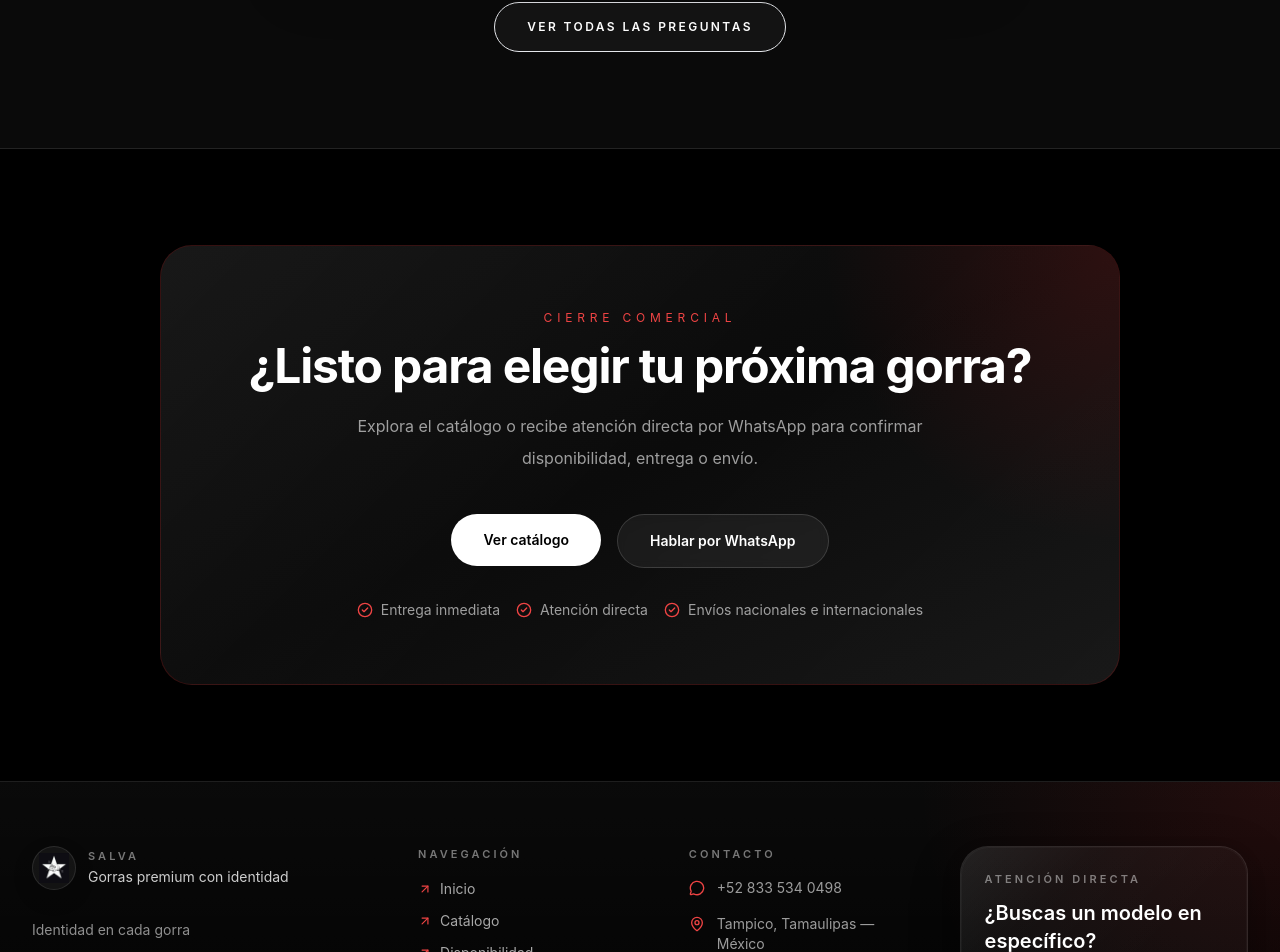
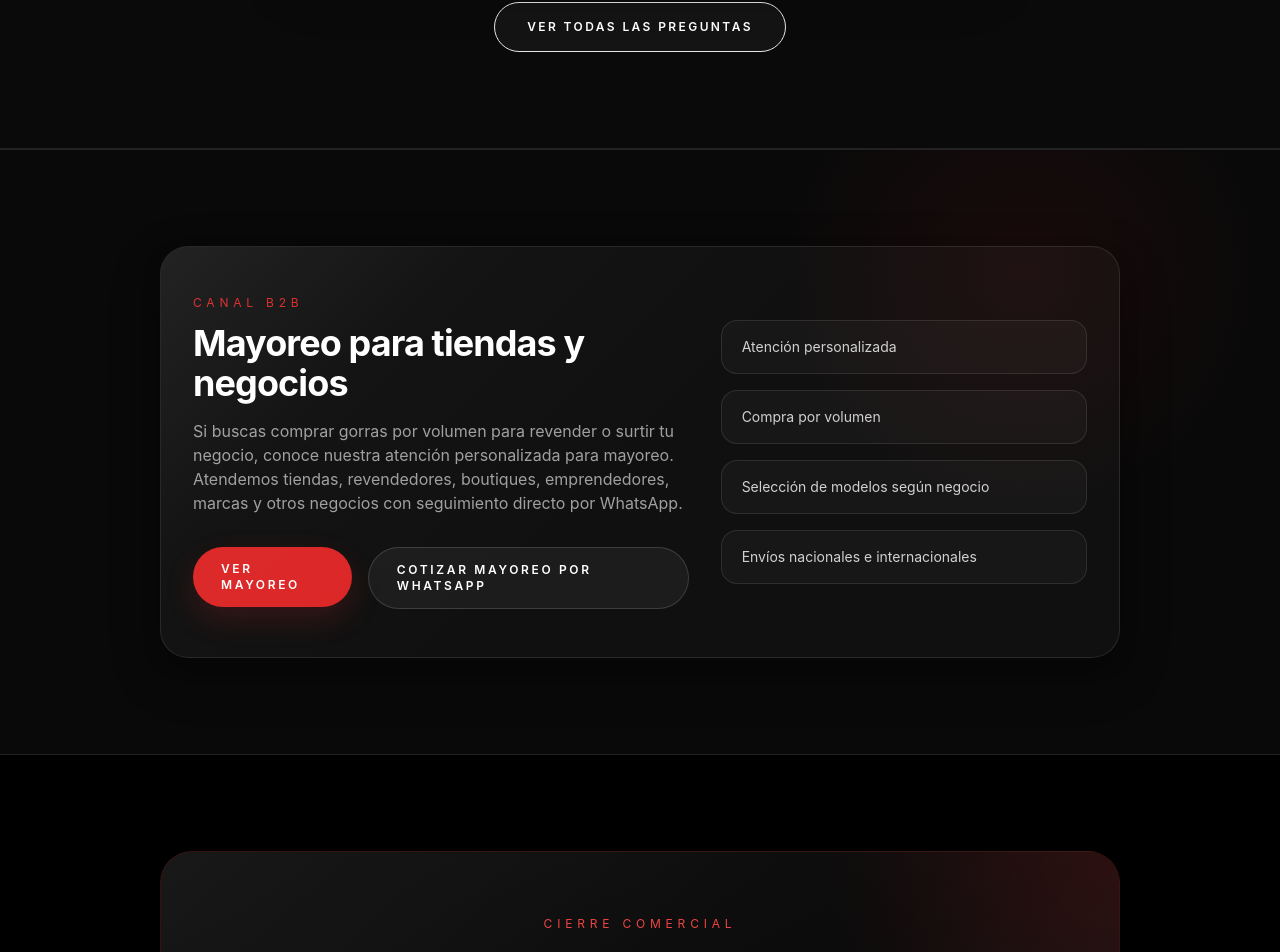
Before and after one commit to salva-ventures/salva-exclusive-caps-web, a Next.js app: page / in a window 1280 px wide. Shown: the part 5700-6652 px from the top of the page. Built offline with nearby package versions, Linux system fonts and the light colour scheme.

Commit message:
Add Mayoreo CTA section for bulk purchasing
Added a new section for Mayoreo CTA with details on bulk purchasing and personalized service.

```diff
--- a/src/app/page.tsx
+++ b/src/app/page.tsx
@@ -716,6 +716,79 @@ export default function HomePage() {
         </motion.div>
       </section>
 
+            {/* Mayoreo CTA */}
+      <section className="relative border-y border-white/10 bg-[#090909] py-24">
+        <div className="absolute inset-0 bg-[radial-gradient(circle_at_80%_20%,rgba(220,38,38,0.08),transparent_22%)]" />
+        <motion.div
+          initial="hidden"
+          whileInView="show"
+          viewport={{ once: true, amount: 0.15 }}
+          variants={fadeUp}
+          className="relative mx-auto max-w-5xl px-4 sm:px-6 lg:px-8"
+        >
+          <motion.div
+            whileHover={{ y: -4 }}
+            transition={{ type: "spring", stiffness: 220, damping: 24 }}
+            className={`${premiumCard} ${premiumHover} ${subtleOverlay} bg-[#101010] px-6 py-10 md:px-8 md:py-12`}
+          >
+            <div className="grid gap-8 md:grid-cols-[1.15fr_0.85fr] md:items-center">
+              <div>
+                <p className="mb-3 text-xs uppercase tracking-[0.4em] text-red-600">
+                  Canal B2B
+                </p>
+                <h2 className="text-3xl font-bold tracking-tight text-white md:text-4xl">
+                  Mayoreo para tiendas y negocios
+                </h2>
+                <p className="mt-4 max-w-2xl text-sm leading-7 text-white/60 sm:text-base">
+                  Si buscas comprar gorras por volumen para revender o surtir tu
+                  negocio, conoce nuestra atención personalizada para mayoreo.
+                  Atendemos tiendas, revendedores, boutiques, emprendedores,
+                  marcas y otros negocios con seguimiento directo por WhatsApp.
+                </p>
+
+                <div className="mt-8 flex flex-col gap-4 sm:flex-row">
+                  <motion.div whileHover={{ y: -2 }} whileTap={{ scale: 0.985 }}>
+                    <Link
+                      href="/mayoreo"
+                      className="inline-flex items-center justify-center rounded-full bg-red-600 px-7 py-3.5 text-xs font-semibold uppercase tracking-[0.22em] text-white shadow-[0_12px_30px_rgba(220,38,38,0.18)] transition-all duration-300 hover:bg-red-700"
+                    >
+                      Ver mayoreo
+                    </Link>
+                  </motion.div>
+
+                  <motion.div whileHover={{ y: -2 }} whileTap={{ scale: 0.985 }}>
+                    <a
+                      href="https://wa.me/528335340498?text=Hola,%20quiero%20cotizar%20mayoreo%20con%20Salva%20Exclusive%20Caps."
+                      target="_blank"
+                      rel="noopener noreferrer"
+                      className="inline-flex items-center justify-center rounded-full border border-white/15 bg-white/[0.05] px-7 py-3.5 text-xs font-semibold uppercase tracking-[0.22em] text-white transition-all duration-300 hover:border-white/20 hover:bg-white/[0.1] hover:text-red-500"
+                    >
+                      Cotizar mayoreo por WhatsApp
+                    </a>
+                  </motion.div>
+                </div>
+              </div>
+
+              <div className="grid gap-4 sm:grid-cols-2 md:grid-cols-1">
+                {[
+                  "Atención personalizada",
+                  "Compra por volumen",
+                  "Selección de modelos según negocio",
+                  "Envíos nacionales e internacionales",
+                ].map((item) => (
+                  <div
+                    key={item}
+                    className="rounded-2xl border border-white/10 bg-white/[0.03] px-5 py-4 text-sm text-white/80"
+                  >
+                    {item}
+                  </div>
+                ))}
+              </div>
+            </div>
+          </motion.div>
+        </motion.div>
+      </section>
+
       {/* Final CTA */}
       <section className="relative py-24">
         <motion.div
```
